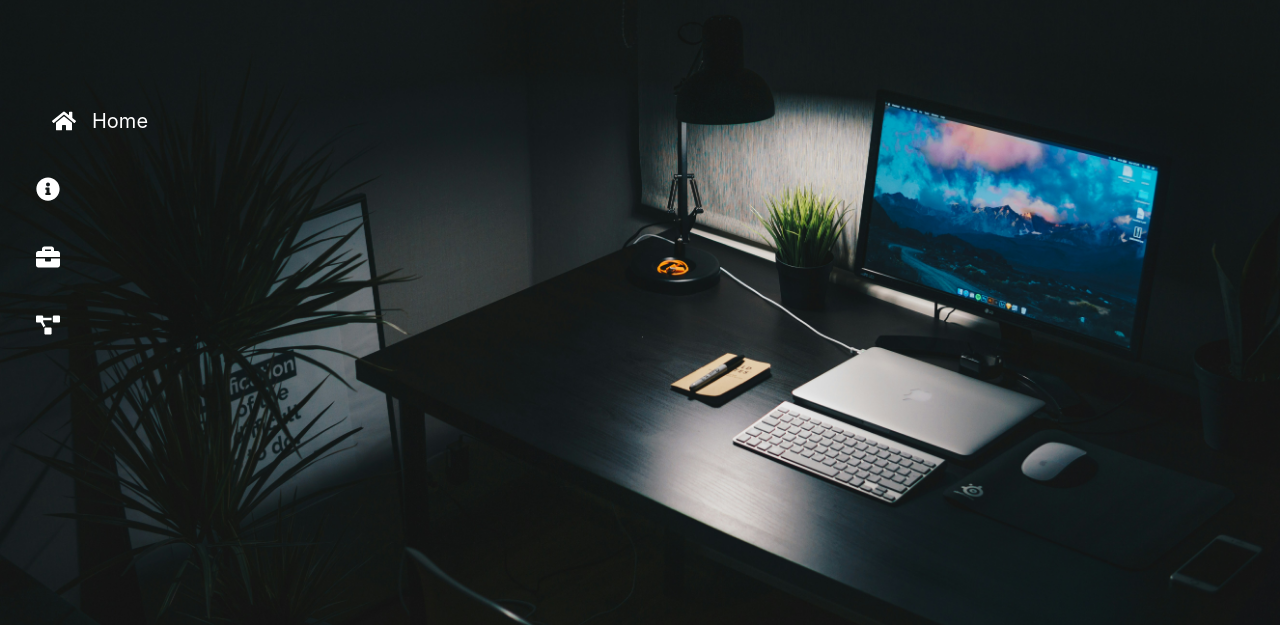
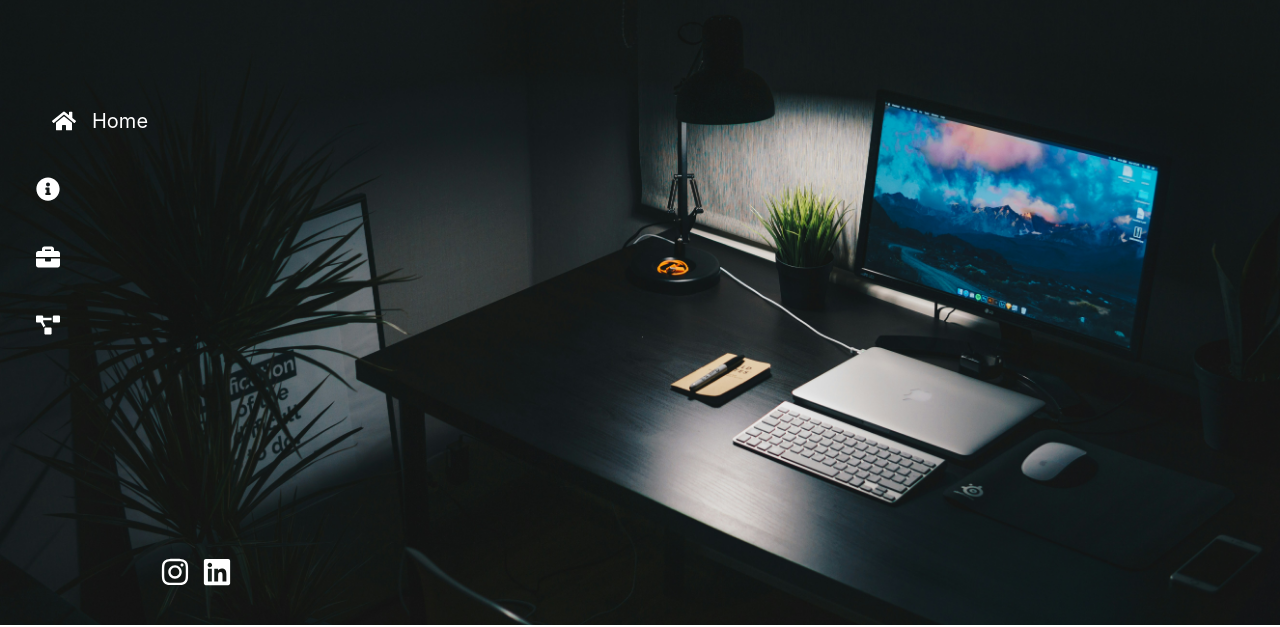
Before and after one commit to raihanirvana/personal-web, a React (Vite) app: page / in a window 1280 px wide. Shown: the part 173-800 px from the top of the page. Built offline with nearby package versions, Linux system fonts and the light colour scheme.

Commit message:
[FEAT] add contact list component

```diff
--- /dev/null
+++ b/src/components/ContactsList/ContactsList.component.tsx
@@ -0,0 +1,19 @@
+import ContactsListItem from "../../data/ContactsList.data";
+
+import { ContactList } from './ContactsList.component.type'
+
+const ContactsList = (): JSX.Element => (
+  <div className="flex items-center gap-3">
+    {ContactsListItem.map((contact: ContactList) => (
+      <button
+        onClick={() => window.open(contact.href)}
+        key={contact.key}
+        className="text-white text-3xl hover:cursor-pointer"
+      >
+        {contact.icon}
+      </button>
+    ))}
+  </div>
+);
+
+export default ContactsList;
--- /dev/null
+++ b/src/components/ContactsList/ContactsList.component.type.ts
@@ -0,0 +1,5 @@
+export type ContactList = {
+  key: number,
+  icon: JSX.Element,
+  href: string
+}
--- /dev/null
+++ b/src/data/ContactsList.data.tsx
@@ -0,0 +1,11 @@
+import {
+  FaInstagram,
+  FaLinkedin
+} from "react-icons/fa"
+
+const ContactsListItem = [
+  { key: 1, icon: <FaInstagram />, href: 'https://www.instagram.com/raihanirvana'},
+  { key: 2, icon: <FaLinkedin />, href: 'https://www.linkedin.com/in/raihanirvana'}
+];
+
+export default ContactsListItem
--- a/src/pages/Home/Home.tsx
+++ b/src/pages/Home/Home.tsx
@@ -1,8 +1,12 @@
 import Header from "../../components/NavigationBar/NavigationBar.component";
+import ContactsList from "../../components/ContactsList/ContactsList.component";
 
 const Home = () => (
   <div className="w-full bg-[url('assets/home-background.jpg')] bg-cover bg-no-repeat bg-[center_bottom_0.1rem] h-screen">
     <Header />
+    <div className="absolute bottom-0 left-40 pb-10">
+    <ContactsList />
+    </div>
   </div>
 )
 
```
Also changed, not shown: 2 other files (tests, documents, lock files or other folders).
